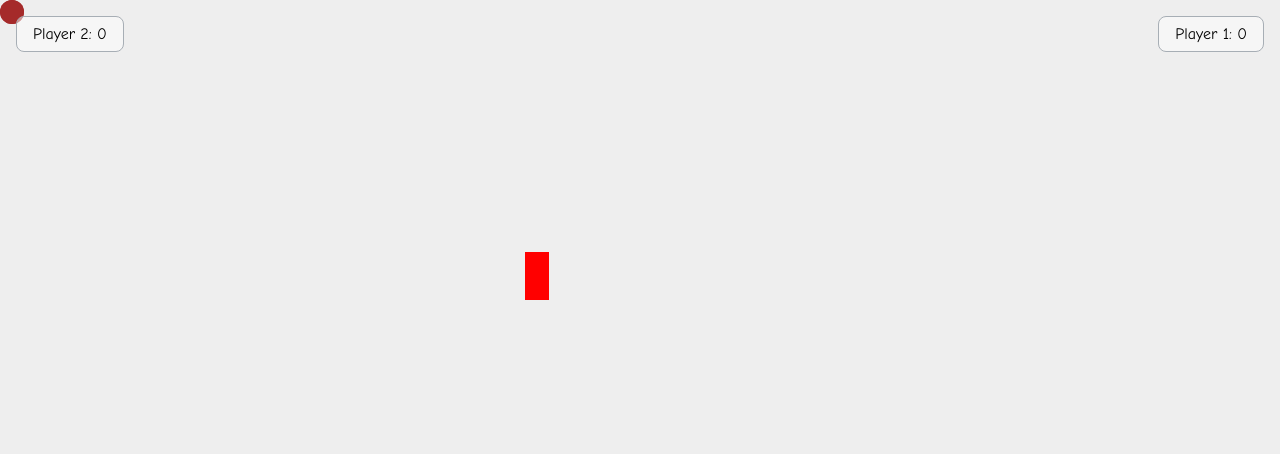
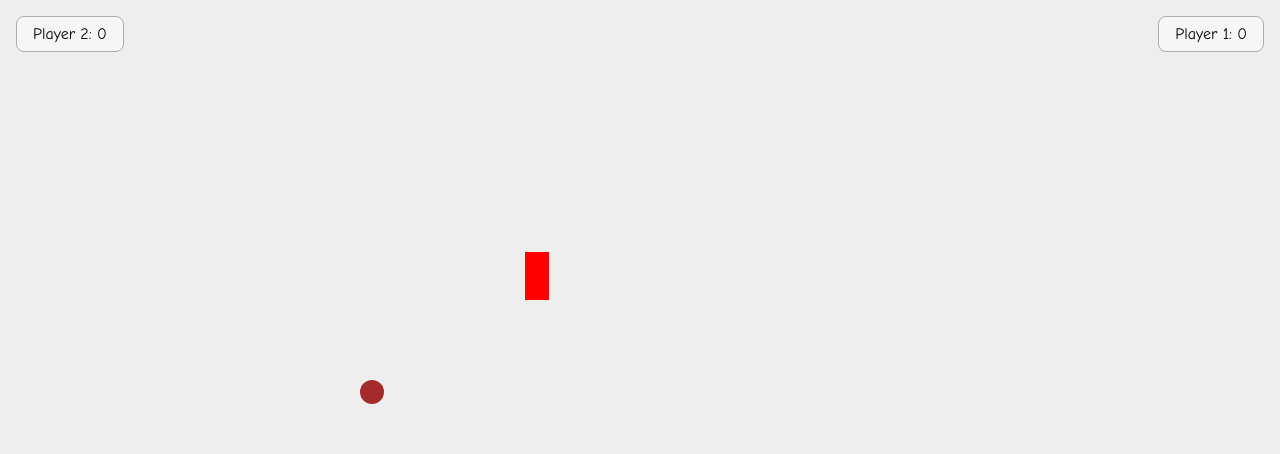
Before and after one commit to nbohling/dot-race, a website with bundled scripts: page index.html in a window 1280 px wide. Shown: the top 454 px of the page. Built offline with nearby package versions, Linux system fonts and the light colour scheme.

Commit message:
continue rearranging constructor in dot

```diff
--- a/dot.mjs
+++ b/dot.mjs
@@ -6,12 +6,12 @@ class Dot {
             this._element.classList.add('dot');
             this._parent = parent;
             this._parent.appendChild(this._element);
-            this._element.style.bottom = `${this._position.x}px`;
-            this._element.style.left = `${this._position.y}px`;
             this._position = {
                 x: Math.random() * (this._parent.offsetHeight - 24),
                 y: Math.random() * (this._parent.offsetWidth - 24)
             };
+            this._element.style.bottom = `${this._position.x}px`;
+            this._element.style.left = `${this._position.y}px`;
             this._radius = this._element.offsetWidth / 2;
         }
     }
--- a/index.html
+++ b/index.html
@@ -18,7 +18,6 @@
         </div>
         <div class="car" id="player-one"></div>
         <div class="car" id="player-two"></div>
-        <div class="dot"></div>
     </div>
     <!-- <div class="lightbox">
         <div class="message"><h1>Press the spacebar to begin!</h1></div>
```
